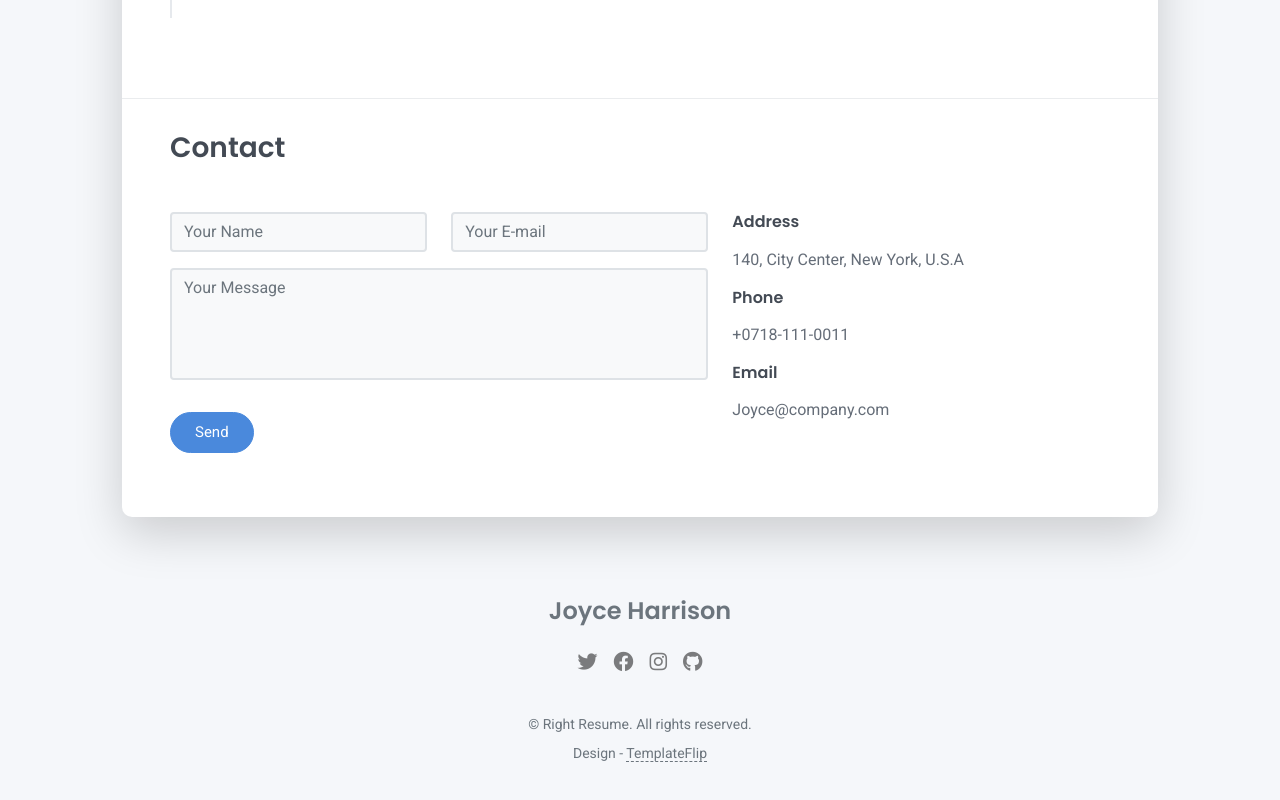
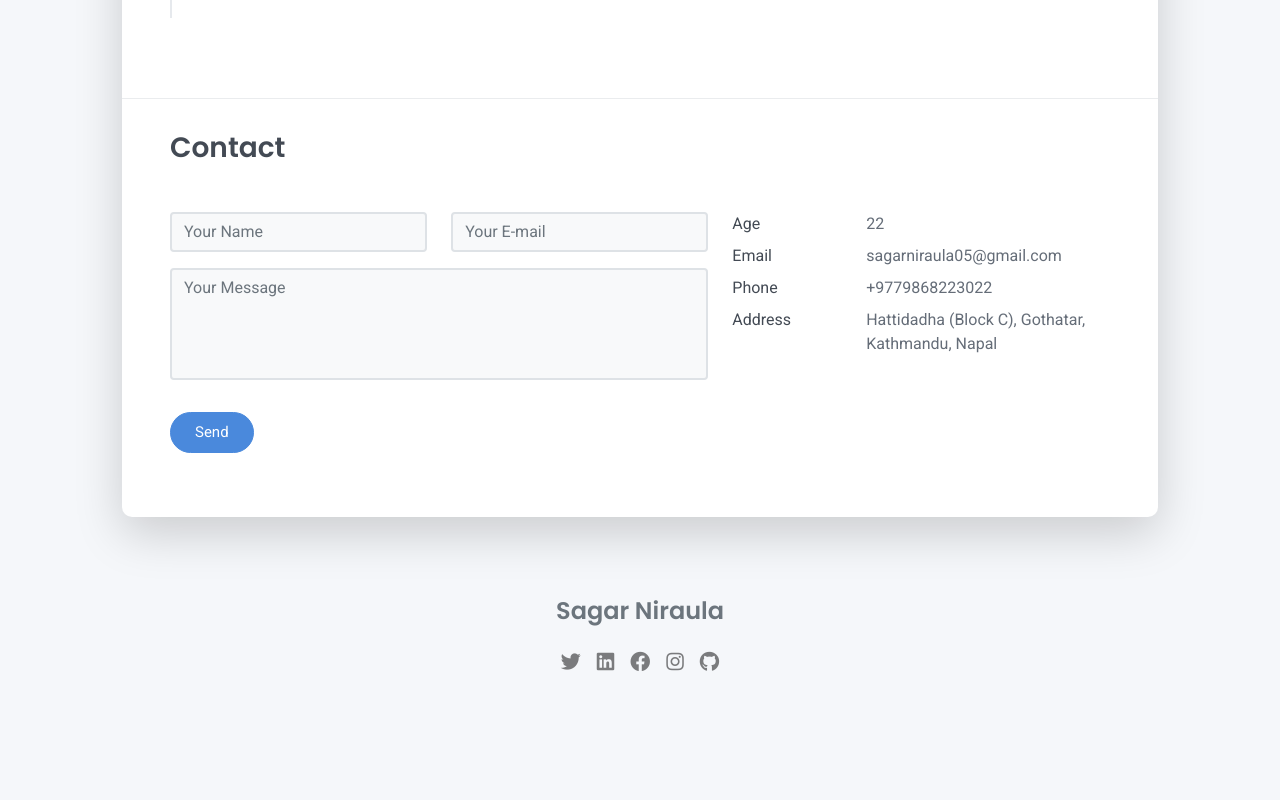
Before and after one commit to sagarniraula05/MyCV, a plain HTML site: page index.html in a window 1280 px wide. Shown: the part 2834-3634 px from the top of the page. After the commit the page ends 3596 px from the top, so only its background shows below. Drawn offline with Linux system fonts and the light colour scheme.

Commit message:
Address changes

```diff
--- a/index.html
+++ b/index.html
@@ -39,20 +39,20 @@
           <nav role="navigation">
             <ul class="nav justify-content-center">
               <li class="nav-item"><a class="nav-link"
-                  href="https://twitter.com/SagarNi68358201?t=czq_yjUHMSp04iFKas5c-g&s=09" title="Twitter"><i
+                  href="https://twitter.com/SagarNi68358201?t=czq_yjUHMSp04iFKas5c-g&s=09" title="Twitter" target="_blank" ><i
                     class="fab fa-twitter"></i><span class="menu-title sr-only">Twitter</span></a>
               </li>
-              <li class="nav-item"><a class="nav-link" href="https://www.linkedin.com/in/sagar-niraula-1256bb1a7"
+              <li class="nav-item"><a class="nav-link" href="https://www.linkedin.com/in/sagar-niraula-1256bb1a7" target="_blank"
                   title="Linkedin"><i class="fab fa-linkedin"></i><span class="menu-title sr-only">Linkedin</span></a>
               </li>
-              <li class="nav-item"><a class="nav-link" href="https://www.facebook.com/sagar.niraula.399?mibextid=ZbWKwL"
+              <li class="nav-item"><a class="nav-link" href="https://www.facebook.com/sagar.niraula.399?mibextid=ZbWKwL" target="_blank"
                   title="Facebook"><i class="fab fa-facebook"></i><span class="menu-title sr-only">Facebook</span></a>
               </li>
-              <li class="nav-item"><a class="nav-link" href="https://www.instagram.com/_sagar_niraula"
+              <li class="nav-item"><a class="nav-link" href="https://www.instagram.com/_sagar_niraula" target="_blank"
                   title="Instagram"><i class="fab fa-instagram"></i><span
                     class="menu-title sr-only">Instagram</span></a>
               </li>
-              <li class="nav-item"><a class="nav-link" href="https://github.com/sagarniraula05" title="Github"><i
+              <li class="nav-item"><a class="nav-link" href="https://github.com/sagarniraula05" target="_blank" title="Github"><i
                     class="fab fa-github"></i><span class="menu-title sr-only">Github</span></a>
               </li>
             </ul>
@@ -252,38 +252,30 @@
               </div>
             </div>
             <div class="col">
-              <div class="mt-2">
-                <h3 class="h6">Address</h3>
-                <div class="pb-2 text-secondary">140, City Center, New York, U.S.A</div>
-                <h3 class="h6">Phone</h3>
-                <div class="pb-2 text-secondary">+0718-111-0011</div>
-                <h3 class="h6">Email</h3>
-                <div class="pb-2 text-secondary">Joyce@company.com</div>
+              <div class="row mt-2">
+                <div class="col-sm-4">
+                  <div class="pb-1">Age</div>
                 </div>
+                <div class="col-sm-8">
+                  <div class="pb-1 text-secondary">22</div>
                 </div>
-            <div class="col d-none d-print-block">
-              <div class="mt-2">
-                <div>
-                  <div class="mb-2">
-                    <div class="text-dark"><i
-                        class="fab fa-twitter mr-1"></i><span>https://twitter.com/templateflip</span>
+                <div class="col-sm-4">
+                  <div class="pb-1">Email</div>
                 </div>
+                <div class="col-sm-8">
+                  <div class="pb-1 text-secondary">sagarniraula05@gmail.com</div>
                 </div>
-                  <div class="mb-2">
-                    <div class="text-dark"><i
-                        class="fab fa-facebook mr-1"></i><span>https://www.facebook.com/templateflip</span>
+                <div class="col-sm-4">
+                  <div class="pb-1">Phone</div>
                 </div>
+                <div class="col-sm-8">
+                  <div class="pb-1 text-secondary">+9779868223022</div>
                 </div>
-                  <div class="mb-2">
-                    <div class="text-dark"><i
-                        class="fab fa-instagram mr-1"></i><span>https://www.instagram.com/templateflip</span>
+                <div class="col-sm-4">
+                  <div class="pb-1">Address</div>
                 </div>
-                  </div>
-                  <div class="mb-2">
-                    <div class="text-dark"><i
-                        class="fab fa-github mr-1"></i><span>https://github.com/templateflip</span>
-                    </div>
-                  </div>
+                <div class="col-sm-8">
+                  <div class="pb-1 text-secondary">Hattidadha (Block C), Gothatar, Kathmandu, Napal</div>
                 </div>
               </div>
             </div>
@@ -295,21 +287,25 @@
   <footer class="pt-4 pb-4 text-muted text-center d-print-none">
     <div class="container">
       <div class="my-3">
-        <div class="h4">Joyce Harrison</div>
+        <div class="h4">Sagar Niraula</div>
         <div class="footer-nav">
           <nav role="navigation">
             <ul class="nav justify-content-center">
-              <li class="nav-item"><a class="nav-link" href="https://twitter.com/templateflip" title="Twitter"><i
+              <li class="nav-item"><a class="nav-link"
+                href="https://twitter.com/SagarNi68358201?t=czq_yjUHMSp04iFKas5c-g&s=09" title="Twitter" target="_blank" ><i
                   class="fab fa-twitter"></i><span class="menu-title sr-only">Twitter</span></a>
             </li>
-              <li class="nav-item"><a class="nav-link" href="https://www.facebook.com/templateflip" title="Facebook"><i
-                    class="fab fa-facebook"></i><span class="menu-title sr-only">Facebook</span></a>
+            <li class="nav-item"><a class="nav-link" href="https://www.linkedin.com/in/sagar-niraula-1256bb1a7" target="_blank"
+                title="Linkedin"><i class="fab fa-linkedin"></i><span class="menu-title sr-only">Linkedin</span></a>
             </li>
-              <li class="nav-item"><a class="nav-link" href="https://www.instagram.com/templateflip"
+            <li class="nav-item"><a class="nav-link" href="https://www.facebook.com/sagar.niraula.399?mibextid=ZbWKwL" target="_blank"
+                title="Facebook"><i class="fab fa-facebook"></i><span class="menu-title sr-only">Facebook</span></a>
+            </li>
+            <li class="nav-item"><a class="nav-link" href="https://www.instagram.com/_sagar_niraula" target="_blank"
                 title="Instagram"><i class="fab fa-instagram"></i><span
                   class="menu-title sr-only">Instagram</span></a>
             </li>
-              <li class="nav-item"><a class="nav-link" href="https://github.com/templateflip" title="Github"><i
+            <li class="nav-item"><a class="nav-link" href="https://github.com/sagarniraula05" target="_blank" title="Github"><i
                   class="fab fa-github"></i><span class="menu-title sr-only">Github</span></a>
             </li>
             </ul>
@@ -317,8 +313,8 @@
         </div>
       </div>
       <div class="text-small">
-        <div class="mb-1">&copy; Right Resume. All rights reserved.</div>
-        <div>Design - <a href="https://templateflip.com/" target="_blank">TemplateFlip</a></div>
+        <!-- <div class="mb-1">&copy; Right Resume. All rights reserved.</div>
+        <div>Design - <a href="https://templateflip.com/" target="_blank">TemplateFlip</a></div> -->
       </div>
     </div>
   </footer>
```
Lines whose indentation alone changed are shown as unchanged.
